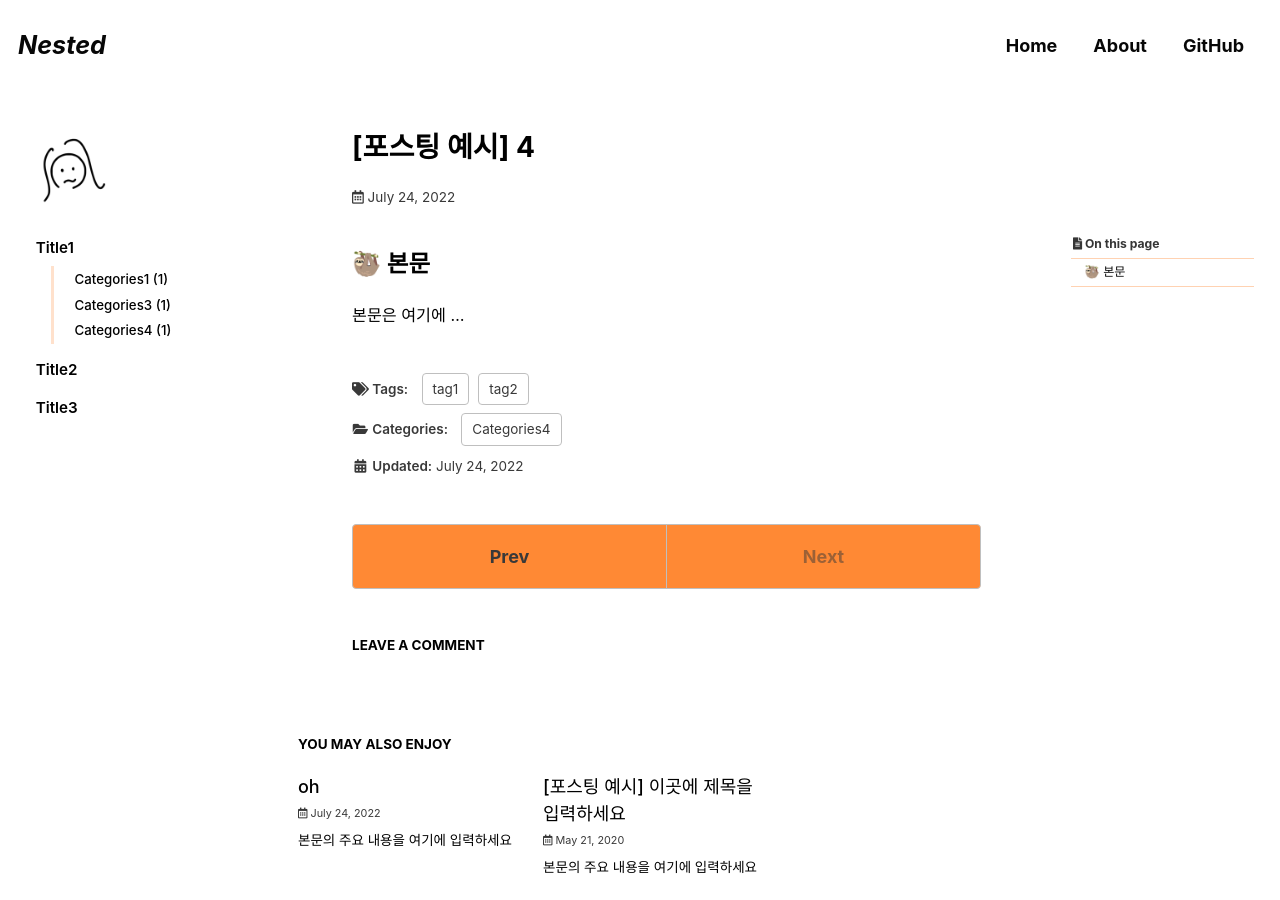
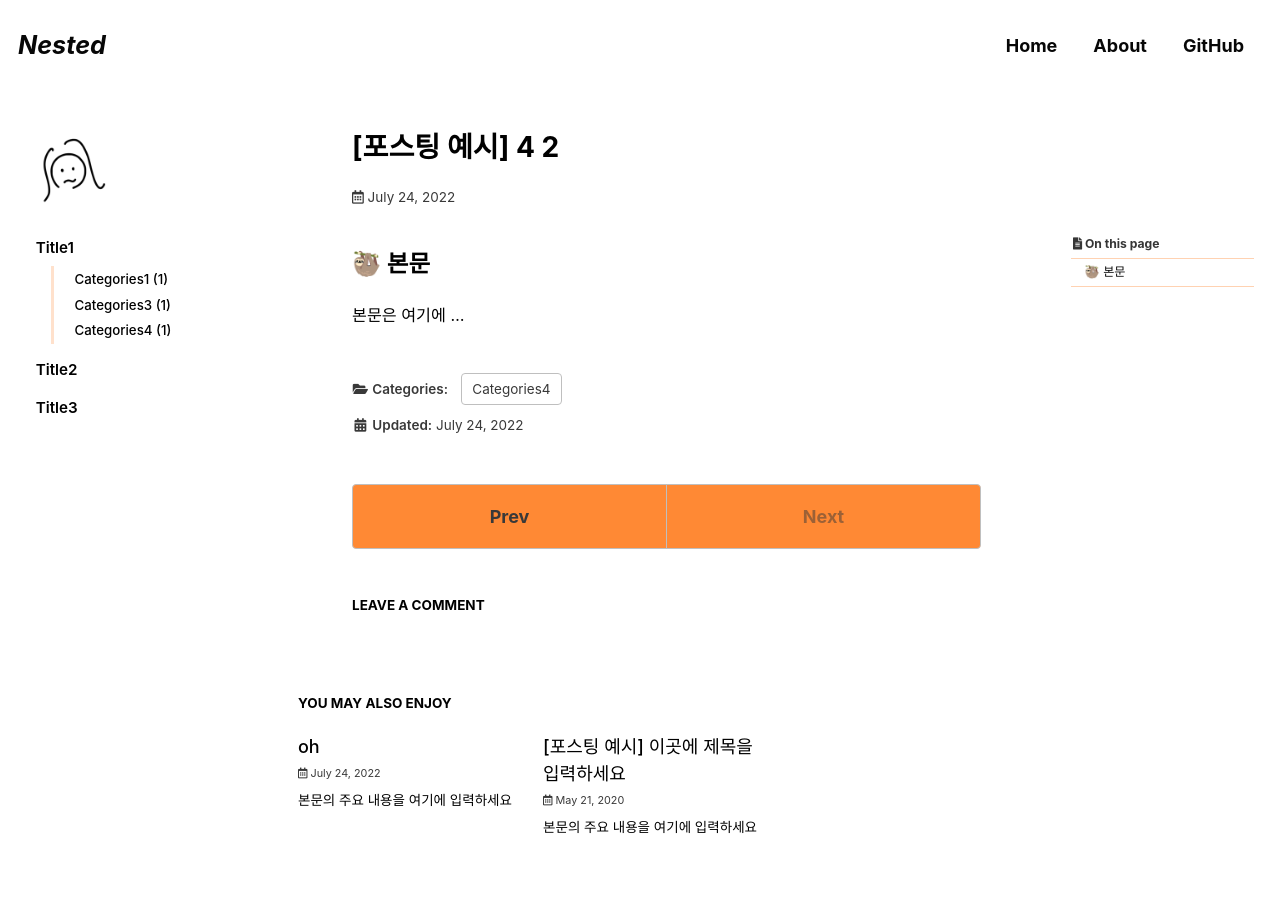
Before and after one commit to jiuney/jiuney.github.io, a Jekyll site: the page built from _posts/2022-07-24-categories-post-name-here-4.md, in a window 1280 px wide and 900 px high. Built offline with Jekyll 4.4.1, drawn with Linux system fonts in a browser that asks for light colours; cached includes are drawn as plain includes; some web fonts are replaced; comment, search, counter and statistics services are not loaded.

Commit message:
25.11.10 15:05 editing

```diff
--- a/_posts/2022-07-24-categories-post-name-here-4.md
+++ b/_posts/2022-07-24-categories-post-name-here-4.md
@@ -1,11 +1,11 @@
 ---
-title: "[포스팅 예시] 4"
+title: "[포스팅 예시] 4 2"
 excerpt: "본문의 주요 내용을 여기에 입력하세요"
 
 categories:
   - Categories4
 tags:
-  - [tag1, tag2]
+  - []
 
 permalink: /categories4/post-name-here-4/
 
```
